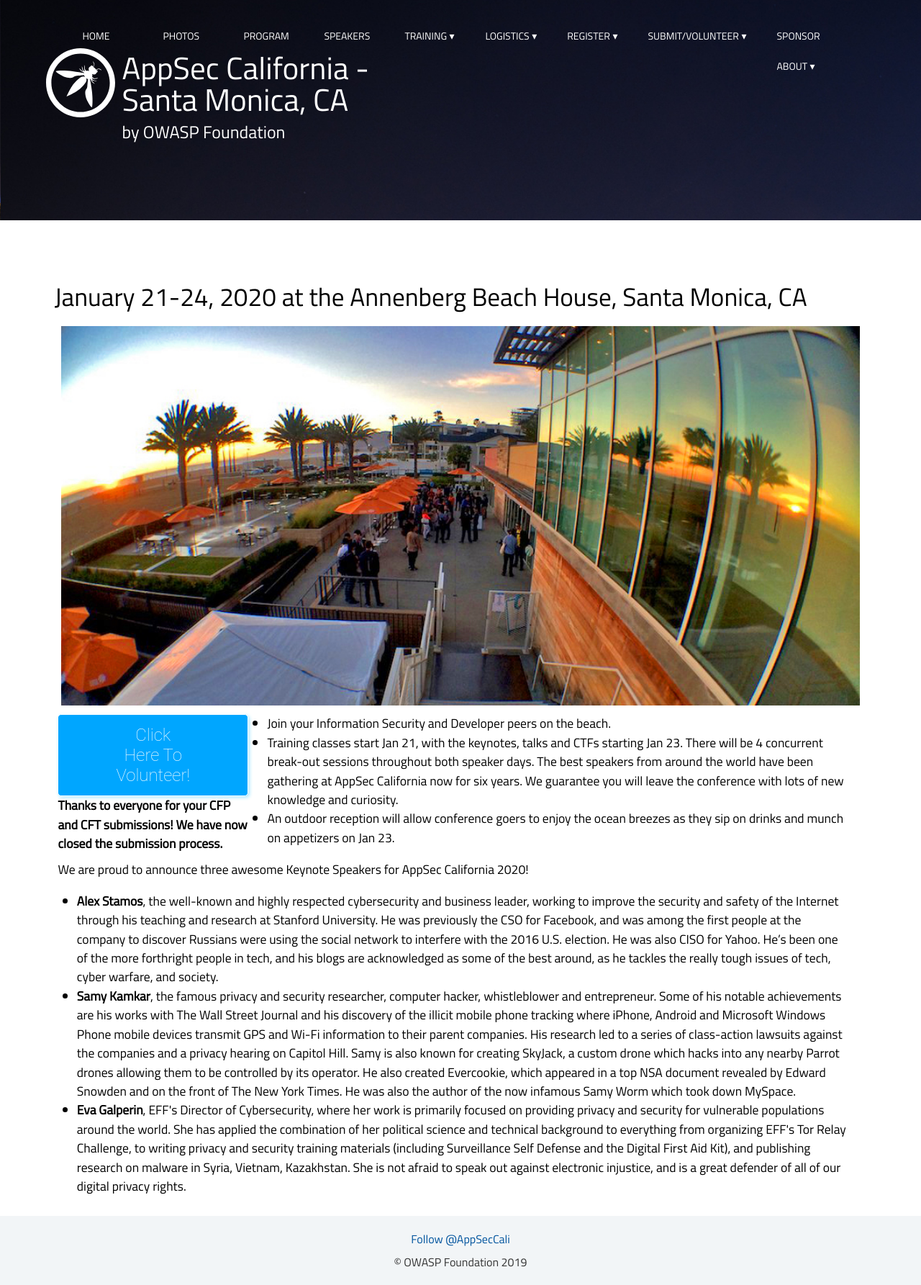
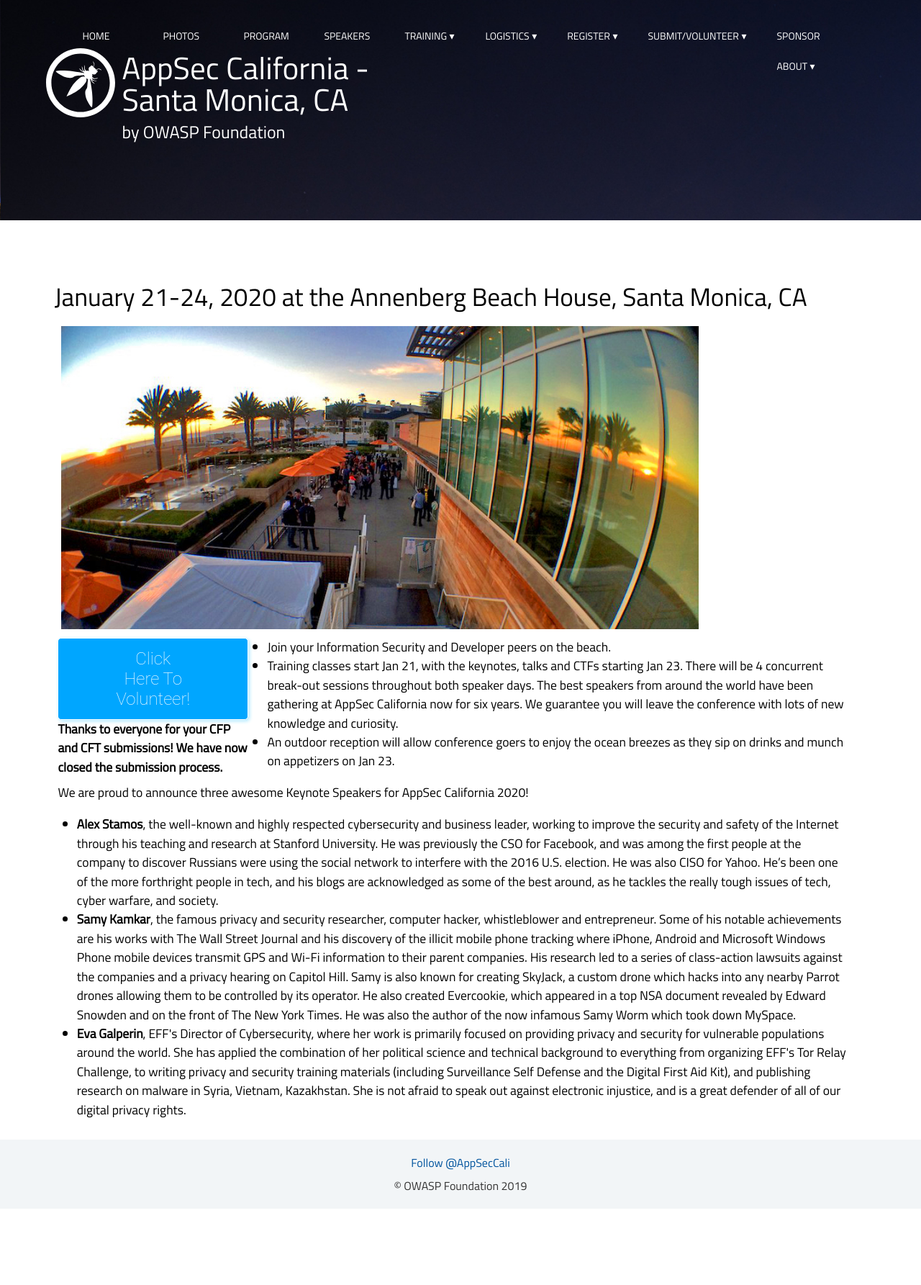
Before and after one commit to OWASP/2020-appseccalifornia, a Jekyll site: the page built from index.html, in a window 1280 px wide. Shown: the whole page at 72% size. Built offline with Jekyll 4.4.1, drawn with Linux system fonts in a browser that asks for light colours; some web fonts are replaced; comment, search, counter and statistics services are not loaded; after the commit the page ends 1679 px from its top, so only the background shows below that.

Commit message:
playing with layout

```diff
--- a/index.html
+++ b/index.html
@@ -12,7 +12,7 @@
 <br>
 <div class="column">
 <div class="row"><h2>January 21-24, 2020 at the Annenberg Beach House, Santa Monica, CA</h2></div>
-<div class="row"><div class="column" width="100%"><img src="../assets/images/fisheye.jpg" width="100%" align="center" style="padding:5px;">
+<div class="row"><div class="column" width="100%"><img src="../assets/images/fisheye.jpg" width="80%" align="center" style="padding:5px;">
 <br>
 <div class="row"><div width="20%" align="left"><button name="cftButton" class="button" onclick="window.location.href='https://signup.com/go/QGXzxkB';">Click Here To Volunteer!</button>
 <div><strong>Thanks to everyone for your CFP and CFT submissions! We have now closed the submission process.</strong></div></div>
```
